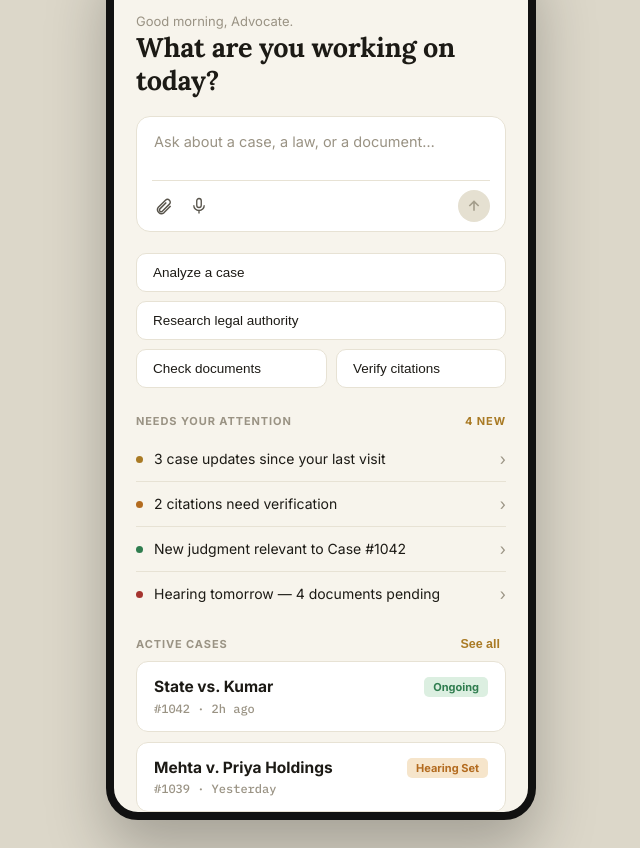
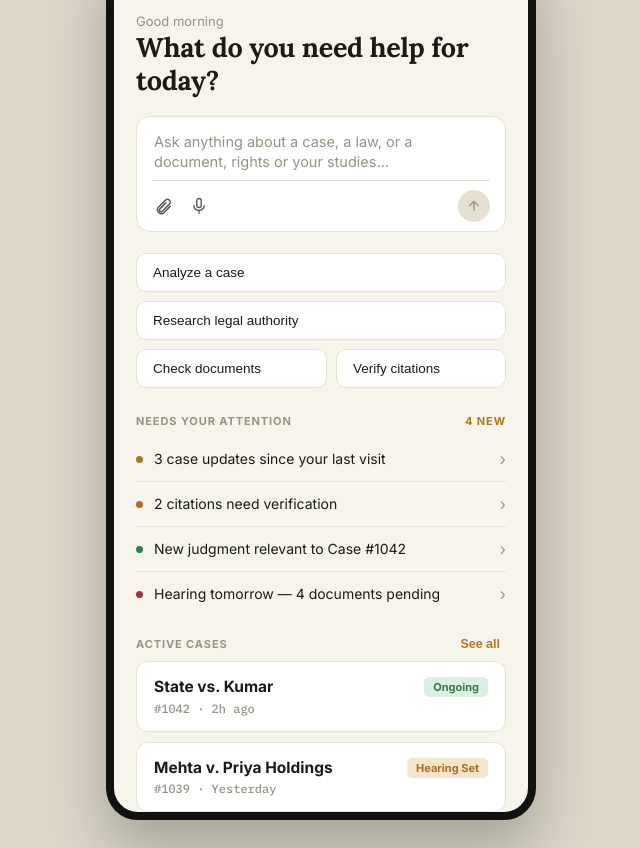
Before and after one commit to palarpit026-art/Lex-Ai, a plain HTML site: page index.html in a window 1280 px wide. Shown: the part 82-930 px from the top of the page, without its empty margins (319-959 px from the left). Drawn offline with Linux system fonts and the light colour scheme.

Commit message:
Update index.html

```diff
--- a/index.html
+++ b/index.html
@@ -27,12 +27,12 @@
         </div>
 
         <div class="page-head">
-          <div class="greeting">Good morning, Advocate.</div>
-          <h1 class="headline">What are you working on today?</h1>
+          <div class="greeting">Good morning</div>
+          <h1 class="headline">What do you need help for today?</h1>
         </div>
 
         <div class="ask-card">
-          <textarea class="ask-textarea" id="homeInput" placeholder="Ask about a case, a law, or a document…" rows="2"></textarea>
+          <textarea class="ask-textarea" id="homeInput" placeholder="Ask anything about a case, a law, or a document, rights or your studies…" rows="2"></textarea>
           <div class="ask-row">
             <div class="ask-icons">
               <button aria-label="Attach file"><svg width="19" height="19" viewBox="0 0 24 24" fill="none" stroke="currentColor" stroke-width="1.8"><path d="M21 11.5l-8.5 8.5a5 5 0 01-7-7l9-9a3.5 3.5 0 015 5l-9 9a2 2 0 01-3-3l8-8"/></svg></button>
```
